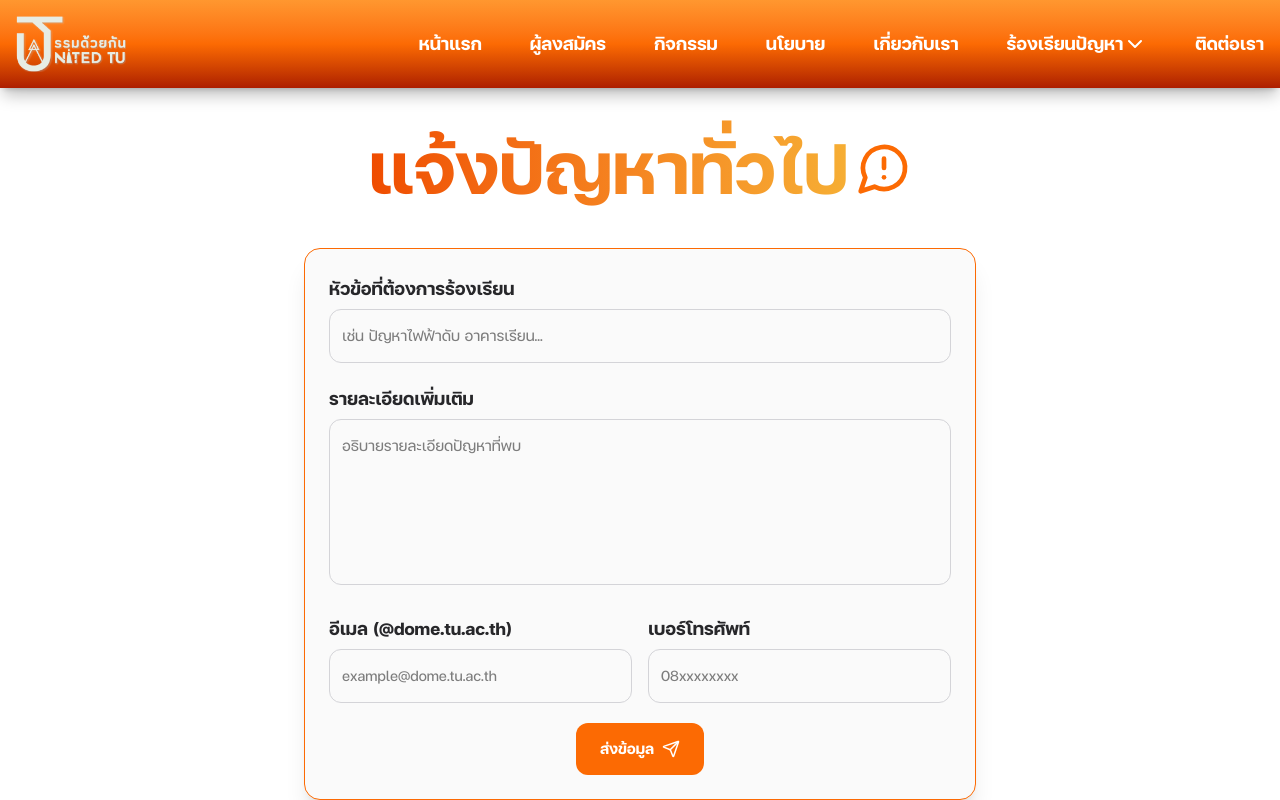
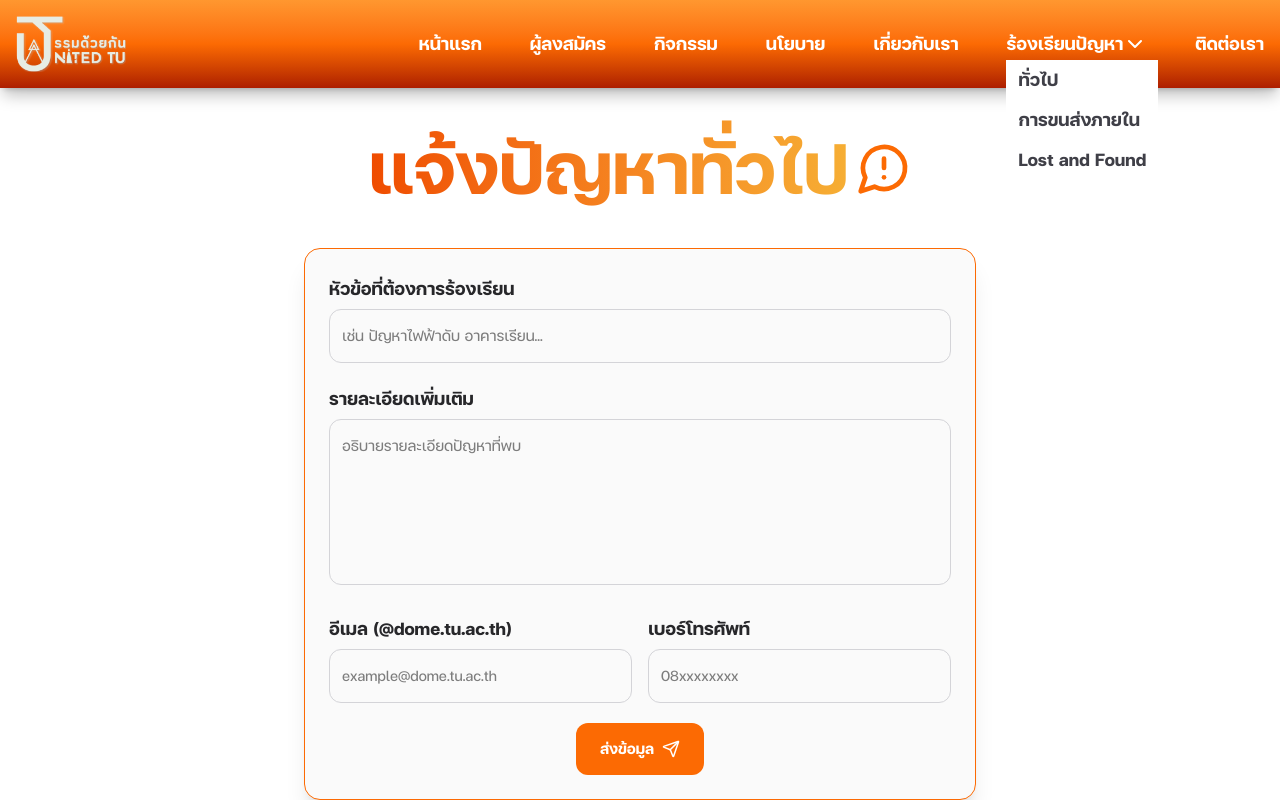
Before and after one commit to Tanchon-git/public-website, a Next.js app: page /report/general in a window 1280 px wide. Both pictures are taken after a click on the item "ร้องเรียนปัญหา". Shown: the top 800 px of the page. Built offline with nearby package versions, Linux system fonts and the light colour scheme.

Commit message:
FIX dropdown navbar can use click with Ipad view

```diff
--- a/src/app/components/Navbar.js
+++ b/src/app/components/Navbar.js
@@ -43,11 +43,11 @@ export default function Navbar() {
                 key={item.name}
                 className="relative group text-white text-2xl cursor-pointer"
               >
-                <div className="flex items-center">
+                <div className="flex items-center" onClick={() => setDropdownOpen(!dropdownOpen)}>
                   {item.name}
                   <ChevronDown size={24} />
                 </div>
-                <div className="absolute bg-white divide-y-1 divide-zinc-200 top-full hidden group-hover:block group-hover:pointer-events-auto z-50">
+                <div className={`absolute bg-white divide-y-1 divide-zinc-200 top-full ${!dropdownOpen && "hidden"} group-hover:block group-hover:pointer-events-auto z-50`}>
                   <ul className="">
                     {item.dropdown.map((sub) => (
                       <li key={sub.href}>
```
Also changed, not shown: 2 other files (tests, documents, lock files or other folders).
